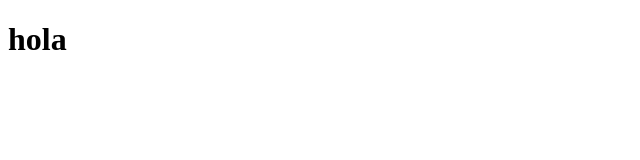
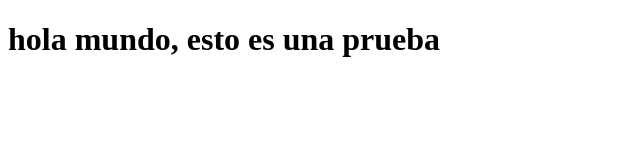
Before and after one commit to jickpa17/prueba1, a plain HTML site: page index.html in a window 1280 px wide. Shown: the whole page, without its empty margins (0-640 px from the left). Drawn offline with Linux system fonts and the light colour scheme.

Commit message:
cambio en el index

```diff
--- a/index.html
+++ b/index.html
@@ -7,6 +7,6 @@
     <title>Prueba1</title>
 </head>
 <body>
-    <h1> hola </h1>
+    <h1> hola mundo, esto es una prueba</h1>
 </body>
 </html>
```
